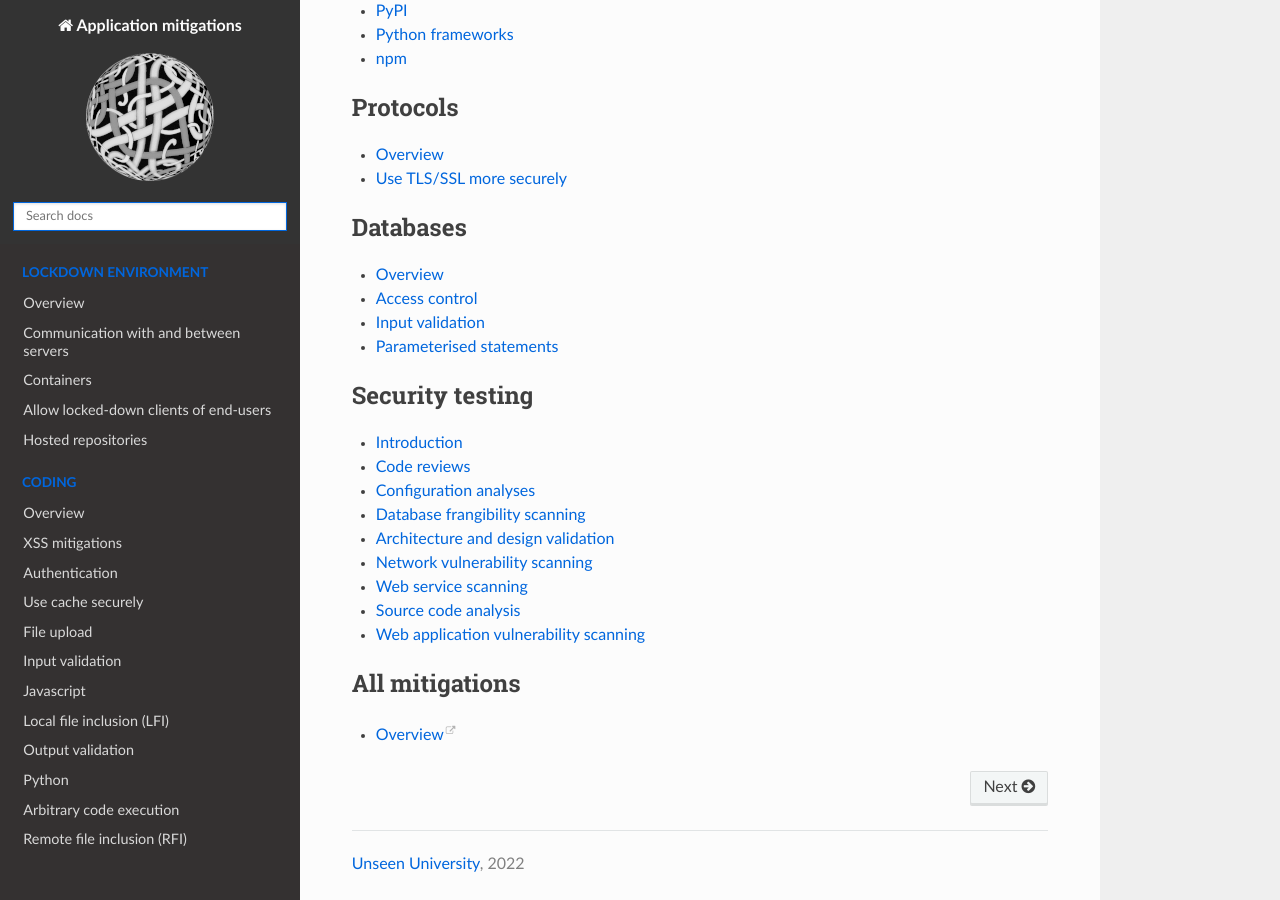
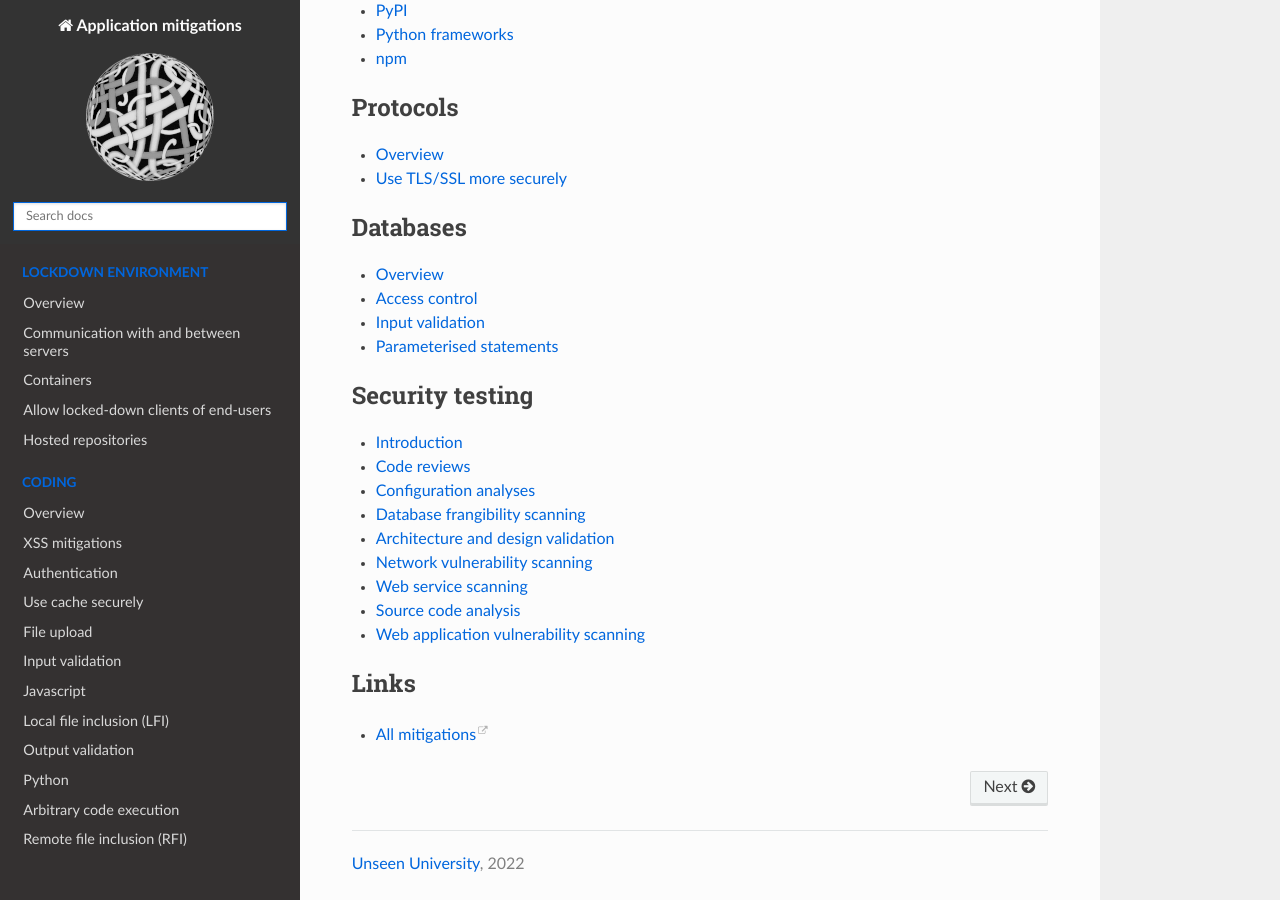
Before and after one commit to tymyrddin/blue-app, a Sphinx documentation site: the page built from source/index.rst, in a window 1280 px wide and 900 px high, scrolled down 809 px. Built offline with Sphinx 7.4.7 and the Read the Docs theme 2.0.0, drawn with Linux system fonts in a browser that asks for light colours.

Commit message:
Version 0.1

```diff
--- a/source/index.rst
+++ b/source/index.rst
@@ -56,6 +56,6 @@ Web application mitigations
    docs/testing/*
 
 .. toctree::
-   :caption: All mitigations
+   :caption: Links
 
-   Overview <https://tymyrddin.github.io/mitigations/>
+   All mitigations <https://tymyrddin.github.io/mitigations/>
```
Also changed, not shown: source/docs/protocols/tls-ssl.md (+1 -1 lines).
